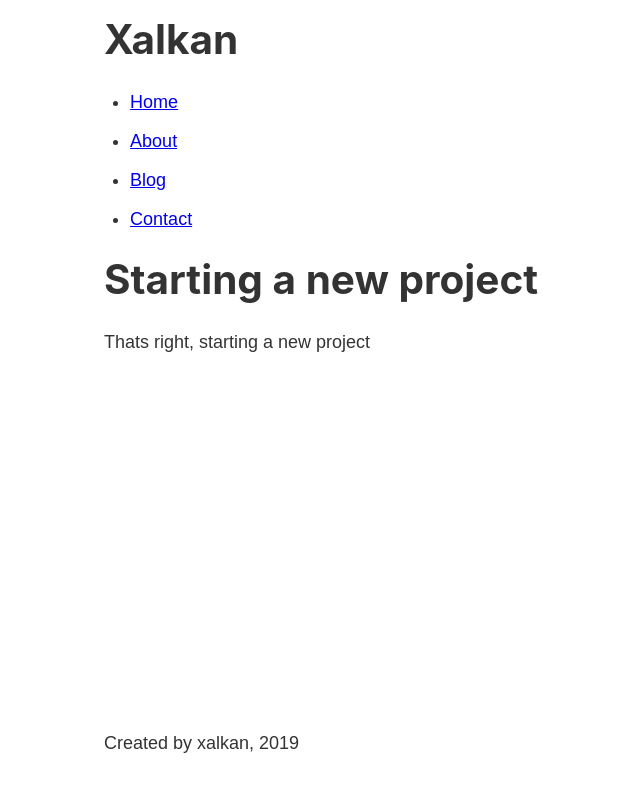
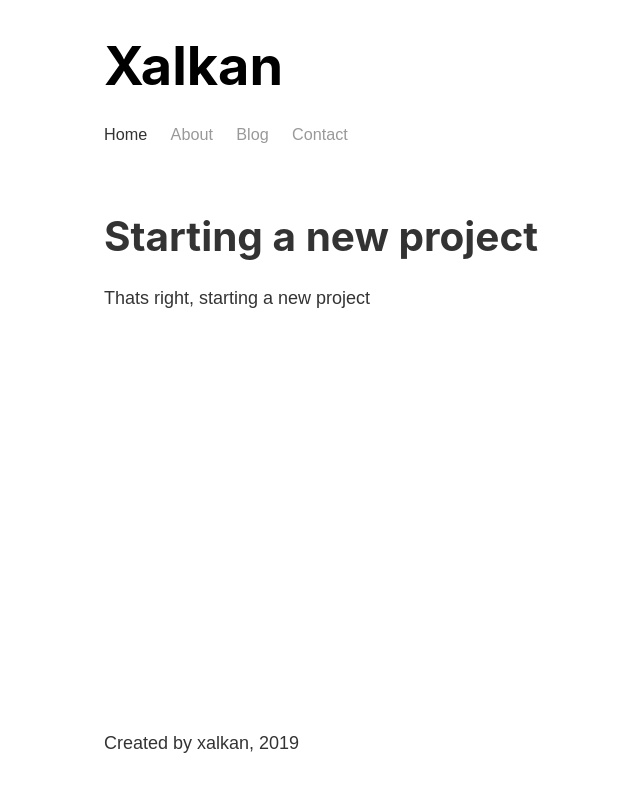
Before and after one commit to xalkan/gatsby-bootcamp, a Gatsby site: page / in a window 1280 px wide. Shown: the whole page, without its empty margins (179-819 px from the left). Built offline with nearby package versions, Linux system fonts and the light colour scheme; Gatsby itself is replaced by a stand-in of ours.

Commit message:
css module for header and nav list

```diff
--- a/src/components/header.js
+++ b/src/components/header.js
@@ -1,23 +1,29 @@
 import React from 'react'
 import { Link } from 'gatsby'
 
+import headerstyles from './header.module.scss'
+
 const Header = () => {
     return (
-        <header>
-            <h1>Xalkan</h1>
+        <header className={headerstyles.header}>
+            <h1>
+                <Link to="/" className={headerstyles.title}>
+                    Xalkan
+                </Link>
+            </h1>
             <nav>
-                <ul>
+                <ul className={headerstyles.navlist}>
                     <li>
-                        <Link to="/">Home</Link>
+                        <Link to="/" className={headerstyles.navitem} activeClassName={headerstyles.activeNavItem}>Home</Link>
                     </li>
                     <li>
-                        <Link to="/about">About</Link>
+                        <Link to="/about" className={headerstyles.navitem} activeClassName={headerstyles.activeNavItem}>About</Link>
                     </li>
                     <li>
-                        <Link to="/blog">Blog</Link>
+                        <Link to="/blog" className={headerstyles.navitem} activeNavItem={headerstyles.activeNavItem}>Blog</Link>
                     </li>
                     <li>
-                        <Link to="/contact">Contact</Link>
+                        <Link to="/contact" className={headerstyles.navitem} activeClassName={headerstyles.activeNavItem}>Contact</Link>
                     </li>
                 </ul>
             </nav>
--- /dev/null
+++ b/src/components/header.module.scss
@@ -0,0 +1,30 @@
+.header {
+    padding: 1rem 0 3rem;
+}
+
+.title {
+    color: #000000;
+    font-size: 3rem;
+    text-decoration: none;
+}
+
+.navlist {
+    display: flex;
+    list-style-type: none;
+    margin: 0;
+}
+
+.navitem {
+    font-size: 0.9rem;
+    color: #999999;
+    text-decoration: none;
+    margin-right: 1.3rem;
+}
+
+.navitem:hover {
+    color: #666666;
+}
+
+.activeNavItem {
+    color: #333333;
+}
```
